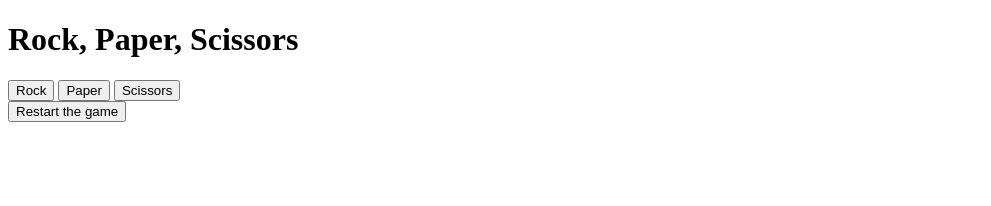
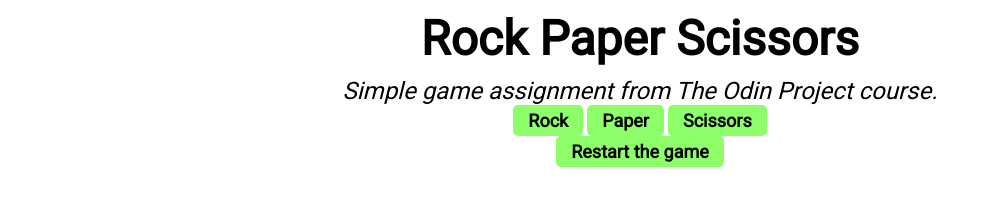
Before and after one commit to nedimburo/odin-rock-paper-scissors, a plain HTML site: page index.html in a window 1280 px wide. Shown: the whole page, without its empty margins (0-991 px from the left). Drawn offline with Linux system fonts and the light colour scheme.

Commit message:
Added some style and made simple corrections

```diff
--- a/index.html
+++ b/index.html
@@ -3,10 +3,15 @@
 <head>
     <meta charset="UTF-8">
     <meta name="viewport" content="width=device-width, initial-scale=1.0">
+    <link rel="preconnect" href="https://fonts.googleapis.com">
+    <link rel="preconnect" href="https://fonts.gstatic.com" crossorigin>
+    <link href="https://fonts.googleapis.com/css2?family=Roboto&display=swap" rel="stylesheet">
+    <link rel="stylesheet" href="./style.css">
     <title>Rock Paper Scissors</title>
 </head>
 <body>
-    <h1>Rock, Paper, Scissors</h1>
+    <h1 class="main-title">Rock Paper Scissors</h1>
+    <p class="sub-title">Simple game assignment from The Odin Project course.</p>
     <div id="button-container">
         <button onclick="playRound('Rock', getComputerChoice())" id="rock-btn">Rock</button>
         <button onclick="playRound('Paper', getComputerChoice())" id="paper-btn">Paper</button>
--- /dev/null
+++ b/style.css
@@ -0,0 +1,29 @@
+*{
+    margin: 0px;
+    padding: 0px;
+    font-family: 'Roboto', sans-serif;
+}
+body{
+    width: 1000px;
+    margin: 0 auto;
+    text-align: center;
+}
+.main-title{
+    font-size: 48px;
+    padding: 10px;
+}
+.sub-title{
+    font-size: 24px;
+    font-style: italic;
+}
+#button-container{
+
+}
+button{
+    padding: 5px 15px;
+    font-size: 18px;
+    border: none;
+    border-radius: 5px;
+    background-color: #8cff69;
+    font-weight: 800;
+}
```
